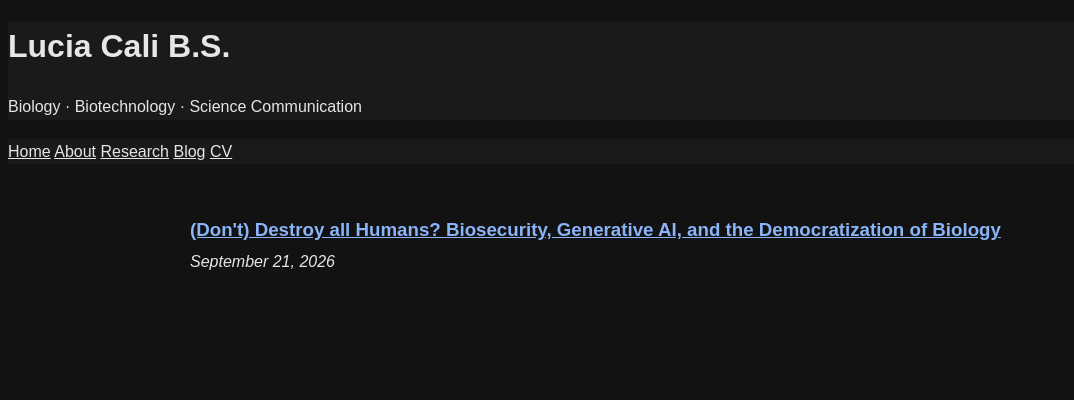
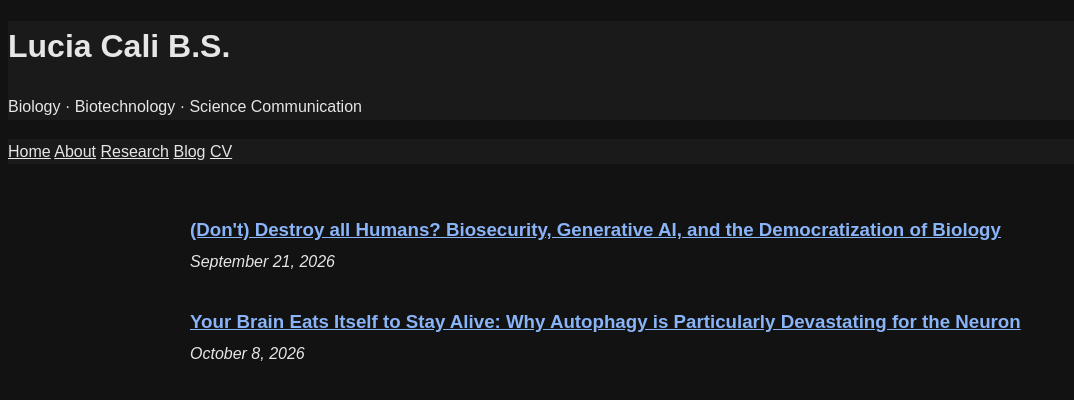
Before and after one commit to luciacali/luciacali.github.io, a Jekyll site: the page blog.html, which Jekyll copies as it is, in a window 1280 px wide. Shown: the top 400 px of the page, without its empty margins (0-1074 px from the left). Built offline with Jekyll 4.4.1, drawn with Linux system fonts in a browser that asks for light colours.

Commit message:
Add new article on autophagy and neuron health
Added a new article about autophagy and neurons.

```diff
--- a/blog.html
+++ b/blog.html
@@ -32,7 +32,15 @@
                 </a>
             </h3>
             <p class="post-date"><em>September 21, 2026</em></p>
+        </article>
 
+        <article>
+            <h3 class="post-title">
+                <a href="writing/your-brain-eats-itself/">
+                    Your Brain Eats Itself to Stay Alive: Why Autophagy is Particularly Devastating for the Neuron
+                </a>
+            </h3>
+            <p class="post-date"><em>October 8, 2026</em></p>
         </article>
 
     </main>
```
